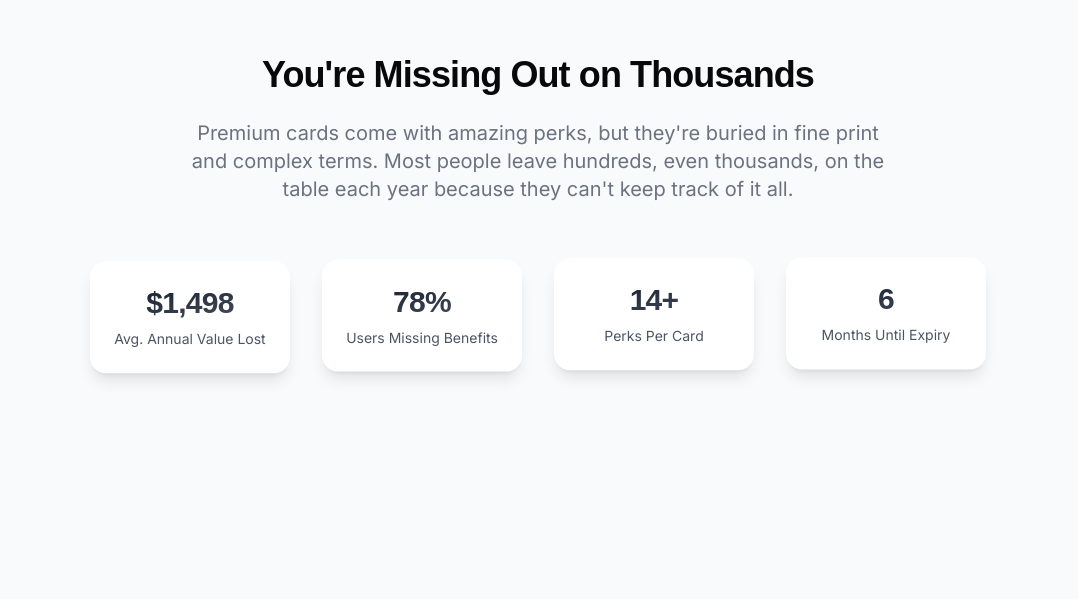
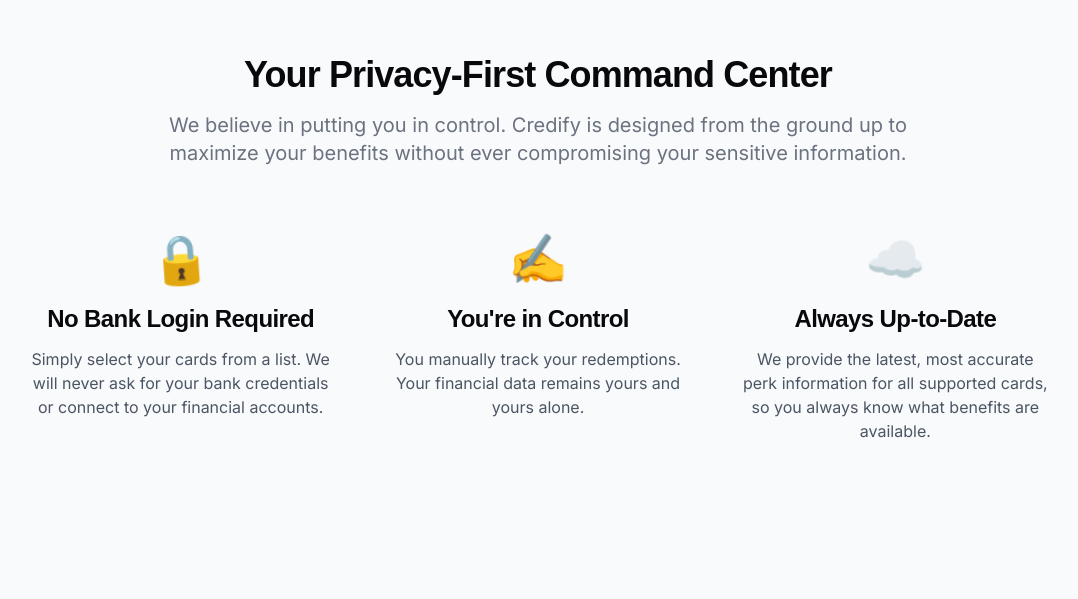
Before and after one commit to Ronney221/Credify-Landing, a React (Vite) app: page / in a window 1280 px wide. Shown: the part 1321-1920 px from the top of the page, without its empty margins (102-1180 px from the left). Built offline with nearby package versions, Linux system fonts and the light colour scheme; a web font is replaced by a local one.

Commit message:
emoji animated to wiggle

```diff
--- a/src/App.tsx
+++ b/src/App.tsx
@@ -5,7 +5,7 @@
 import { HowItWorks } from "./components/sections/HowItWorks";
 import { PartnerLogos } from "./components/sections/PartnerLogos";
 import { Scrollytelling } from "./components/sections/Scrollytelling";
-import { TheProblem } from "./components/sections/TheProblem";
+import { PrivacyFirst } from "./components/sections/PrivacyFirst";
 import { RootLayout } from "./components/layout/RootLayout";
 import { Testimonials } from "./components/sections/Testimonials";
 
@@ -18,7 +18,7 @@
       {/* 5. Partner Logos for Credibility */}
       <PartnerLogos />
       {/* 2. The Pain & The Numbers - Hit them with powerful statistics */}
-      <TheProblem />
+      <PrivacyFirst />
 
       {/* 3. The Concrete Solution - Show the tangible value */}
       <CardBenefits />
--- a/src/components/sections/HowItWorks.tsx
+++ b/src/components/sections/HowItWorks.tsx
@@ -9,7 +9,7 @@
     description: "Simply choose the credit cards you own from our comprehensive list. No sensitive information required.",
   },
   {
-    icon: "✨",
+    icon: "📊",
     title: "Unified Dashboard",
     description: "See all your credit card perks in one place. Monthly, quarterly, and annual benefits tracked automatically.",
   },
@@ -19,7 +19,7 @@
     description: "Our AI tracks your card's built-in annual benefits and sends you intelligent, timely notifications so you never miss a perk.",
   },
   {
-    icon: "✅",
+    icon: "🎁",
     title: "Redeem With a Tap",
     description: "Follow simple deep-links that take you directly to the partner app or website to easily redeem your benefits.",
   },
@@ -55,7 +55,19 @@
               transition={{ delay: index * 0.2 }}
               className="text-center"
             >
-              <div className="text-5xl mb-4">{step.icon}</div>
+              <motion.div
+                animate={{
+                  rotate: [0, -5, 5, -5, 0],
+                }}
+                transition={{
+                  duration: 4,
+                  ease: "easeInOut",
+                  repeat: Infinity,
+                  repeatDelay: 1 + Math.random() * 2,
+                }}
+              >
+                <div className="text-5xl mb-4">{step.icon}</div>
+              </motion.div>
               <Text variant="h4" as="h3" className="mb-3">
                 {step.title}
               </Text>
--- /dev/null
+++ b/src/components/sections/PrivacyFirst.tsx
@@ -0,0 +1,75 @@
+import { motion } from "framer-motion";
+import { Text } from "../ui/Text";
+import { fadeIn } from "../../lib/animations";
+import { ScrollReveal } from "../ui/ScrollReveal";
+
+const privacyFeatures = [
+  {
+    icon: "🔒",
+    title: "No Bank Login Required",
+    description: "Simply select your cards from a list. We will never ask for your bank credentials or connect to your financial accounts.",
+  },
+  {
+    icon: "✍️",
+    title: "You're in Control",
+    description: "You manually track your redemptions. Your financial data remains yours and yours alone.",
+  },
+  {
+    icon: "☁️",
+    title: "Always Up-to-Date",
+    description: "We provide the latest, most accurate perk information for all supported cards, so you always know what benefits are available.",
+  },
+];
+
+export function PrivacyFirst() {
+  return (
+    <section className="py-24 md:py-32">
+      <div className="container mx-auto px-4">
+        <ScrollReveal>
+          <div className="text-center max-w-3xl mx-auto mb-16">
+            <Text variant="h2" as="h2" className="mb-4">
+              Your Privacy-First Command Center
+            </Text>
+            <Text variant="subtitle" as="p">
+              We believe in putting you in control. Credify is designed from the ground up to maximize your benefits without ever compromising your sensitive information.
+            </Text>
+          </div>
+        </ScrollReveal>
+
+        <div className="grid md:grid-cols-3 gap-8 md:gap-12 max-w-5xl mx-auto">
+          {privacyFeatures.map((feature, index) => (
+            <motion.div
+              key={feature.title}
+              variants={fadeIn}
+              initial="hidden"
+              whileInView="visible"
+              viewport={{ once: true, margin: "-100px" }}
+              transition={{ delay: index * 0.2 }}
+              className="text-center"
+            >
+              <motion.div
+                animate={{
+                  rotate: [0, -5, 5, -5, 0],
+                }}
+                transition={{
+                  duration: 4,
+                  ease: "easeInOut",
+                  repeat: Infinity,
+                  repeatDelay: 1 + Math.random() * 2,
+                }}
+              >
+                <div className="text-5xl mb-4">{feature.icon}</div>
+              </motion.div>
+              <Text variant="h4" as="h3" className="mb-3">
+                {feature.title}
+              </Text>
+              <Text variant="body" as="p" className="text-gray-600">
+                {feature.description}
+              </Text>
+            </motion.div>
+          ))}
+        </div>
+      </div>
+    </section>
+  );
+}
--- a/src/components/sections/TheProblem.tsx
+++ /dev/null
@@ -1,39 +0,0 @@
-import { motion } from "framer-motion";
-import { Text } from "../ui/Text";
-import { fadeIn } from "../../lib/animations";
-import { FloatingStats } from "../ui/FloatingStats";
-
-const stats = [
-  { value: "$1,498", label: "Avg. Annual Value Lost" },
-  { value: "78%", label: "Users Missing Benefits" },
-  { value: "14+", label: "Perks Per Card" },
-  { value: "6", label: "Months Until Expiry" }
-];
-
-export function TheProblem() {
-  return (
-    <section className="py-24 md:py-32 bg-gray-50 overflow-hidden">
-      <div className="container mx-auto px-4">
-        <motion.div
-          variants={fadeIn}
-          initial="hidden"
-          whileInView="visible"
-          viewport={{ once: true, margin: "-100px" }}
-          transition={{ duration: 0.5 }}
-          className="text-center max-w-[720px] mx-auto mb-16"
-        >
-          <Text variant="h2" as="h2" className="mb-6">
-            You're Missing Out on Thousands
-          </Text>
-          <Text variant="subtitle" as="p">
-            Premium cards come with amazing perks, but they're buried in fine print and complex terms. Most people leave hundreds, even thousands, on the table each year because they can't keep track of it all.
-          </Text>
-        </motion.div>
-
-        <div className="relative">
-          <FloatingStats stats={stats} />
-        </div>
-      </div>
-    </section>
-  );
-}
--- a/src/components/ui/FloatingStats.tsx
+++ /dev/null
@@ -1,82 +0,0 @@
-import { motion, useInView } from "framer-motion";
-import { Text } from "./Text";
-import { useEffect, useRef, useState } from "react";
-
-export interface FloatingStatsProps {
-  stats: Array<{
-    value: string;
-    label: string;
-  }>;
-}
-
-function CountingNumber({ value }: { value: string }) {
-  const ref = useRef(null);
-  const isInView = useInView(ref, { once: true });
-  const [displayValue, setDisplayValue] = useState("0");
-
-  useEffect(() => {
-    if (!isInView) return;
-
-    // Extract numeric value and unit (if any)
-    const numericValue = parseFloat(value.replace(/[^0-9.]/g, ''));
-    const unit = value.replace(/[0-9.]/g, '');
-
-    let startTimestamp: number;
-    const duration = 2000; // 2 seconds animation
-
-    const step = (timestamp: number) => {
-      if (!startTimestamp) startTimestamp = timestamp;
-      const progress = Math.min((timestamp - startTimestamp) / duration, 1);
-
-      const currentValue = Math.floor(progress * numericValue);
-      setDisplayValue(`${currentValue}${unit}`);
-
-      if (progress < 1) {
-        window.requestAnimationFrame(step);
-      } else {
-        setDisplayValue(value); // Ensure we end up with the exact target value
-      }
-    };
-
-    window.requestAnimationFrame(step);
-  }, [isInView, value]);
-
-  return <span ref={ref}>{displayValue}</span>;
-}
-
-export function FloatingStats({ stats }: FloatingStatsProps) {
-  return (
-    <div className="grid grid-cols-2 md:grid-cols-4 gap-8 max-w-4xl mx-auto">
-      {stats.map((stat, index) => (
-        <motion.div
-          key={stat.label}
-          initial={{ opacity: 0, y: 20 }}
-          whileInView={{ opacity: 1, y: 0 }}
-          viewport={{ once: true }}
-          transition={{ duration: 0.5, delay: index * 0.1 }}
-          className="relative"
-        >
-          <motion.div
-            animate={{
-              y: [0, -10, 0],
-            }}
-            transition={{
-              duration: 4,
-              repeat: Infinity,
-              delay: index * 0.2,
-              ease: "easeInOut",
-            }}
-            className="bg-white rounded-2xl p-6 shadow-lg text-center"
-          >
-            <Text variant="h3" as="p" className="mb-2 bg-gradient-to-br from-gray-900 to-gray-600 bg-clip-text text-transparent">
-              <CountingNumber value={stat.value} />
-            </Text>
-            <Text variant="caption" className="text-gray-600">
-              {stat.label}
-            </Text>
-          </motion.div>
-        </motion.div>
-      ))}
-    </div>
-  );
-}
```
